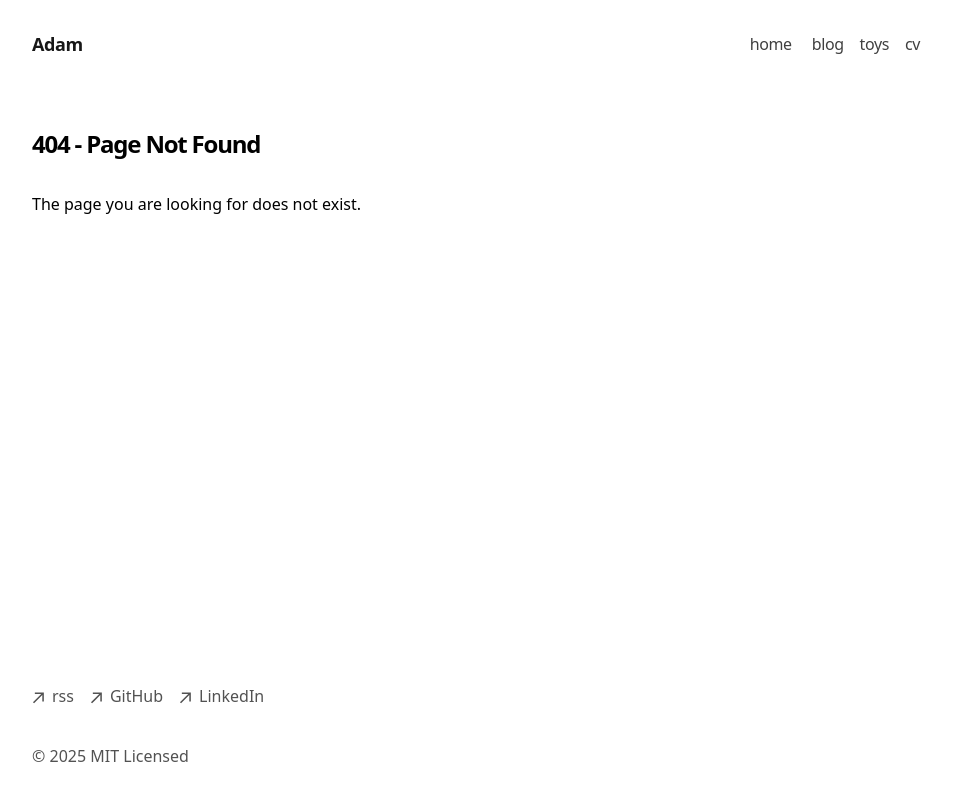
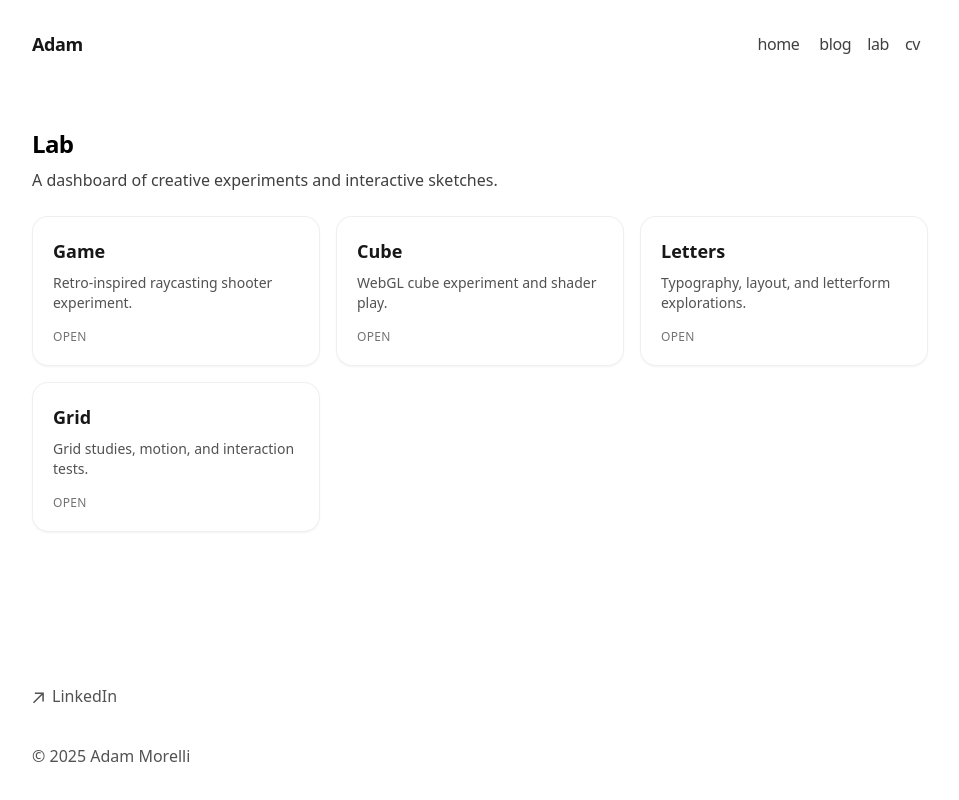
Before and after one commit to amorelli/portfolio, a Next.js app: page /lab in a window 1280 px wide. Before the commit this address had no page. Shown: the whole page, without its empty margins (160-1119 px from the left). Built offline with nearby package versions, Linux system fonts and the light colour scheme.

Commit message:
Fix game wall perspective. Add CV.

```diff
--- a/app/components/footer.tsx
+++ b/app/components/footer.tsx
@@ -25,7 +25,7 @@ export default function Footer() {
   return (
     <footer className={`${isFixed ? 'absolute bottom-0 z-10' : 'relative'} mt-8 pb-8`}>
       <ul className="font-sm mt-8 flex flex-col space-x-0 space-y-2 text-neutral-600 md:flex-row md:space-x-4 md:space-y-0 dark:text-neutral-300">
-        <li>
+        {/* <li>
           <a
             className="flex items-center transition-all hover:text-neutral-800 dark:hover:text-neutral-100"
             rel="noopener noreferrer"
@@ -47,14 +47,14 @@ export default function Footer() {
             <ArrowIcon />
             <p className="ml-2 h-7">GitHub</p>
           </a>
-        </li>
+        </li> */}
         <li>
           <a
             className="flex items-center transition-all hover:text-neutral-800 dark:hover:text-neutral-100"
             rel="noopener noreferrer"
             target="_blank"
-            // href="https://www.linkedin.com/in/adam-david-morelli/"
-            href="#"
+            href="https://www.linkedin.com/in/adam-david-morelli/"
+            // href="#"
           >
             <ArrowIcon />
             <p className="ml-2 h-7">LinkedIn</p>
@@ -62,7 +62,7 @@ export default function Footer() {
         </li>
       </ul>
       <p className="mt-8 text-neutral-600 dark:text-neutral-300">
-        © {new Date().getFullYear()} MIT Licensed
+        © {new Date().getFullYear()} Adam Morelli
       </p>
     </footer>
   )
--- a/app/components/nav.tsx
+++ b/app/components/nav.tsx
@@ -7,8 +7,8 @@ const navItems = {
   '/blog': {
     name: 'blog',
   },
-  '/toys': {
-    name: 'toys',
+  '/lab': {
+    name: 'lab',
   },
   '/cv': {
     name: 'cv',
--- a/app/game/page.tsx
+++ b/app/game/page.tsx
@@ -466,11 +466,14 @@ export default function CubePage() {
           ? (mapX - player.pos.x + (1 - stepX) / 2) / rayDirX
           : (mapY - player.pos.y + (1 - stepY) / 2) / rayDirY
 
-        const lineHeight = Math.floor(height / Math.max(0.0001, perpWallDist))
-        let drawStart = -lineHeight / 2 + height / 2
-        let drawEnd = lineHeight / 2 + height / 2
-        drawStart = Math.max(0, drawStart)
-        drawEnd = Math.min(height - 1, drawEnd)
+        const safePerpWallDist = Math.max(0.0001, perpWallDist)
+        const lineHeight = Math.max(1, Math.floor(height / safePerpWallDist))
+        const wallStart = -lineHeight / 2 + height / 2
+        const wallEnd = lineHeight / 2 + height / 2
+        const drawStart = Math.max(0, Math.floor(wallStart))
+        const drawEnd = Math.min(height - 1, Math.floor(wallEnd))
+        if (drawEnd < drawStart) continue
+        const drawHeight = drawEnd - drawStart + 1
 
         const hitType = wallTypeAt(mapX, mapY)
         const texture = textures[hitType] || textures['1']
@@ -486,24 +489,29 @@ export default function CubePage() {
         if (side === 0 && rayDirX < 0) texX = textureSize - texX - 1
         if (side === 1 && rayDirY > 0) texX = textureSize - texX - 1
 
+        const texStart = Math.floor(((drawStart - wallStart) / lineHeight) * textureSize)
+        const texHeight = Math.floor((drawHeight / lineHeight) * textureSize)
+        const srcY = Math.max(0, Math.min(textureSize - 1, texStart))
+        const srcHeight = Math.max(1, Math.min(textureSize - srcY, texHeight))
+
         ctx.drawImage(
           texture,
           texX,
-          0,
+          srcY,
           1,
-          textureSize,
+          srcHeight,
           x,
           drawStart,
           1,
-          drawEnd - drawStart
+          drawHeight
         )
 
-        const distanceFade = 1 / (1 + perpWallDist * perpWallDist * 0.15)
+        const distanceFade = 1 / (1 + safePerpWallDist * safePerpWallDist * 0.15)
         const sideShade = side === 1 ? 0.7 : 1
         ctx.fillStyle = `rgba(0, 0, 0, ${1 - distanceFade * sideShade})`
-        ctx.fillRect(x, drawStart, 1, drawEnd - drawStart)
+        ctx.fillRect(x, drawStart, 1, drawHeight)
 
-        zBuffer[x] = perpWallDist
+        zBuffer[x] = safePerpWallDist
       }
 
       // Billboard sprites rendered in world space with z-buffer occlusion.
--- a/app/toys/page.tsx
+++ b/app/lab/page.tsx
@@ -1,6 +1,11 @@
 import Link from 'next/link'
 
-const toys = [
+const projects = [
+  {
+    title: 'Game',
+    href: '/game',
+    description: 'Retro-inspired raycasting shooter experiment.',
+  },
   {
     title: 'Cube',
     href: '/cube',
@@ -18,27 +23,27 @@ const toys = [
   },
 ]
 
-export default function ToysPage() {
+export default function LabPage() {
   return (
     <section className="space-y-6">
       <header className="space-y-2">
-        <h1 className="text-2xl font-semibold tracking-tight">Toys</h1>
+        <h1 className="text-2xl font-semibold tracking-tight">Lab</h1>
         <p className="text-neutral-700 dark:text-neutral-300">
           A dashboard of creative experiments and interactive sketches.
         </p>
       </header>
       <div className="grid gap-4 sm:grid-cols-2 lg:grid-cols-3">
-        {toys.map((toy) => (
+        {projects.map((project) => (
           <Link
-            key={toy.href}
-            href={toy.href}
+            key={project.href}
+            href={project.href}
             className="group rounded-2xl border border-neutral-200/60 bg-white/80 p-5 shadow-sm transition hover:-translate-y-0.5 hover:border-neutral-300 hover:shadow-md dark:border-neutral-800/70 dark:bg-neutral-950/70"
           >
             <div className="text-lg font-semibold text-neutral-900 dark:text-neutral-100">
-              {toy.title}
+              {project.title}
             </div>
             <p className="mt-2 text-sm text-neutral-600 dark:text-neutral-300">
-              {toy.description}
+              {project.description}
             </p>
             <div className="mt-4 text-xs uppercase tracking-wide text-neutral-500 dark:text-neutral-400">
               Open
--- a/app/sitemap.ts
+++ b/app/sitemap.ts
@@ -8,7 +8,7 @@ export default async function sitemap() {
     lastModified: post.metadata.publishedAt,
   }))
 
-  let routes = ['', '/blog', '/cv'].map((route) => ({
+  let routes = ['', '/blog', '/lab', '/cv'].map((route) => ({
     url: `${baseUrl}${route}`,
     lastModified: new Date().toISOString().split('T')[0],
   }))
```
